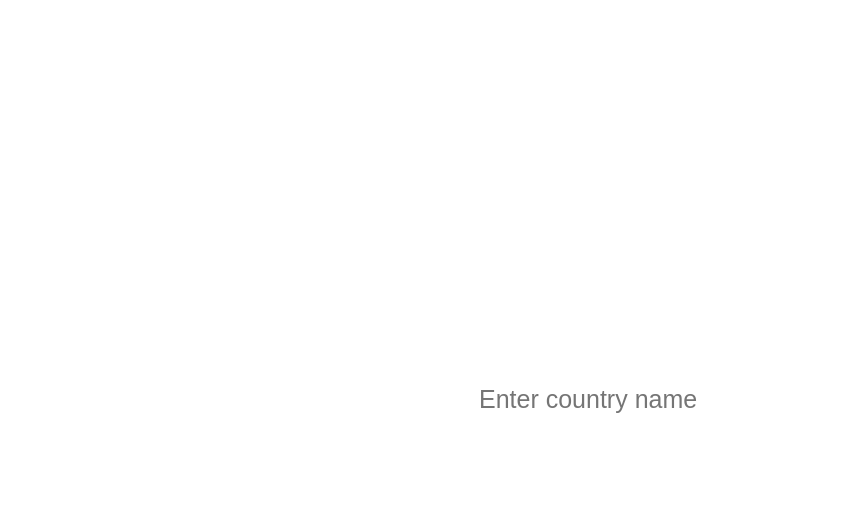
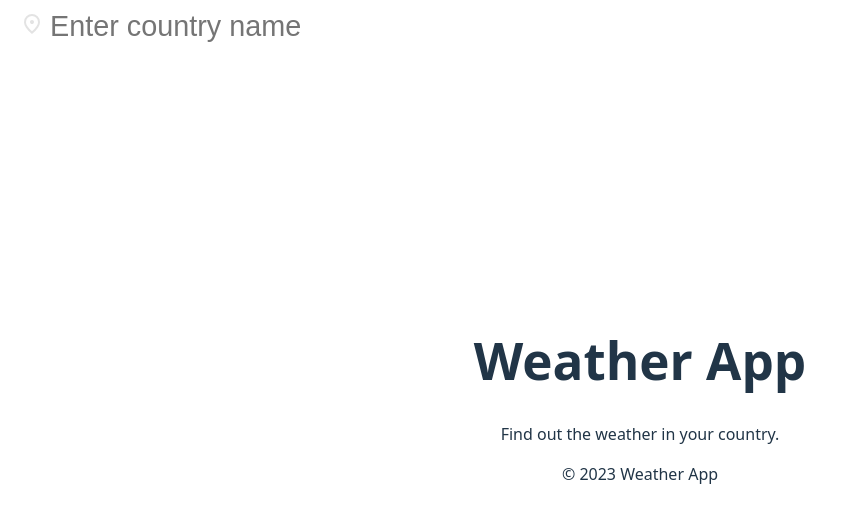
Before and after one commit to VNDeveloper/weather-forecast, a Vue app: page / in a window 1280 px wide. Shown: the top 522 px of the page, without its empty margins (0-843 px from the left). Built offline with nearby package versions, Linux system fonts and the light colour scheme.

Commit message:
feature: add search bar for location

```diff
--- a/src/App.vue
+++ b/src/App.vue
@@ -3,8 +3,29 @@ import CountrySearchBar from '@/components/CountrySearchBar.vue';
 </script>
 
 <template>
-  <CountrySearchBar />
+  <div class="header">
+    <CountrySearchBar />
+  </div>
+
+  <div class="content">
+    <h1>Weather App</h1>
+    <p>Find out the weather in your country.</p>
+  </div>
+
+  <div class="footer">
+    <p>&copy; 2023 Weather App</p>
+  </div>
+
+
 </template>
 
-<style scoped>
+<style lang="scss">
+.header {
+  position: absolute;
+  top: 0;
+  left: 10px;
+  width: 50%;
+}
+
+
 </style>
--- a/src/components/CountrySearchBar.vue
+++ b/src/components/CountrySearchBar.vue
@@ -6,6 +6,8 @@
 import { ref, watch } from 'vue';
 import type { Ref } from 'vue';
 
+import SVGIconLibrary from '@/components/SVGIconLibrary.vue';
+
 const searchInputText: Ref<string> = ref('');
 
 watch(searchInputText, (newValue) => {
@@ -13,22 +15,47 @@ watch(searchInputText, (newValue) => {
 });
 </script>
 <template>
+  <div class="input-container">
+    <SVGIconLibrary icon="location-pin" class="input-container__icon" />
     <input
-    class="country-search-bar"
+      class="input-container__input"
       type="text"
       v-model="searchInputText"
       placeholder="Enter country name"
     />
+  </div>
+
 </template>
-<style scoped>
-.country-search-bar {
+<style scoped lang="scss">
+.input-container {
+  position: relative;
+
+  &__icon {
+    position: absolute;
+    left: 10px; /* Adjust the position of the icon */
+    top: 50%;
+    transform: translateY(-50%);
+    color: #999; /* Icon color */
+
+    ::deep(svg) {
+      width: 50px; /* Icon size */
+      height: 50px; /* Icon size */
+    }
+  }
+
+  &__input {
+    padding: 10px 10px 10px 40px; /* Add padding to the left for the icon */
     width: 100%;
-  padding: 10px;
-  font-size: 25px;
     border: none;
-  border-bottom: 2px solid white;
+    outline: none;
+    transition: border-color 0.3s;
     background-color: transparent;
-  color: white;
-  outline: none;
+    font-size: 1.8rem;
+
+    &:focus {
+      border-color: #007bff; /* Change border color on focus */
     }
+  }
+}
+
 </style>
--- a/src/components/SVGIconLibrary.vue
+++ b/src/components/SVGIconLibrary.vue
@@ -23,14 +23,6 @@ const props = defineProps({
   customClass: {
     type: String,
     default: '',
-  },
-  width: {
-    type: String,
-    default: '25px',
-  },
-  height: {
-    type: String,
-    default: '25px',
   },
 })
 
@@ -79,6 +71,6 @@ watch(() => props.icon, async (newIcon) => {
 
 </script>
 <template>
-  <svg v-if="svgContent" v-html="svgContent" :class="customClass" :width="width" :height="height"></svg>
+  <div v-if="svgContent" v-html="svgContent" :class="customClass"></div>
 </template>
 <style scoped lang="scss"></style>
```
Lines whose indentation alone changed are shown as unchanged.
